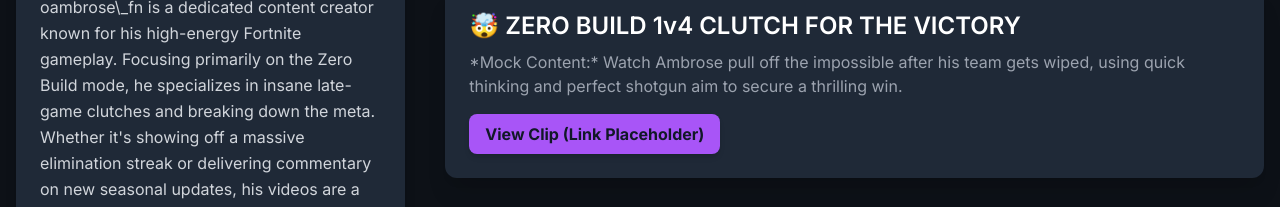
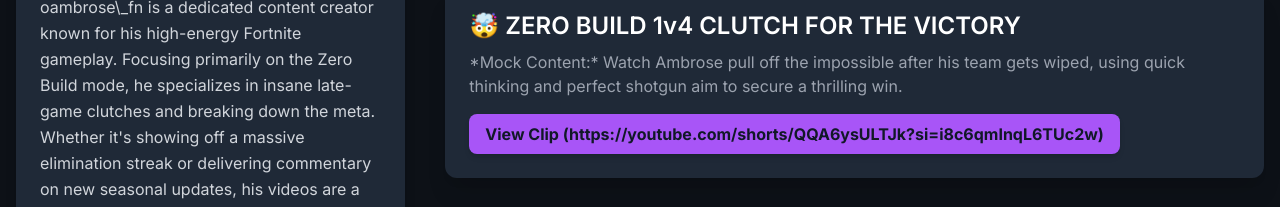
Before and after one commit to ethanhaynes42/oambrose-fan-page, a plain HTML site: page index.html in a window 1280 px wide. Shown: the part 558-765 px from the top of the page. Drawn offline with nearby package versions, Linux system fonts and the light colour scheme.

Commit message:
Update index.html

```diff
--- a/index.html
+++ b/index.html
@@ -108,7 +108,7 @@
                     </p>
                     <button id="clip1Button"
                         class="bg-accent-neon text-gray-900 font-bold py-2 px-4 rounded-lg hover:bg-purple-400 transition duration-150 shadow-md">
-                        View Clip (Link Placeholder)
+                        View Clip (https://youtube.com/shorts/QQA6ysULTJk?si=i8c6qmInqL6TUc2w)
                     </button>
                 </div>
 
```
